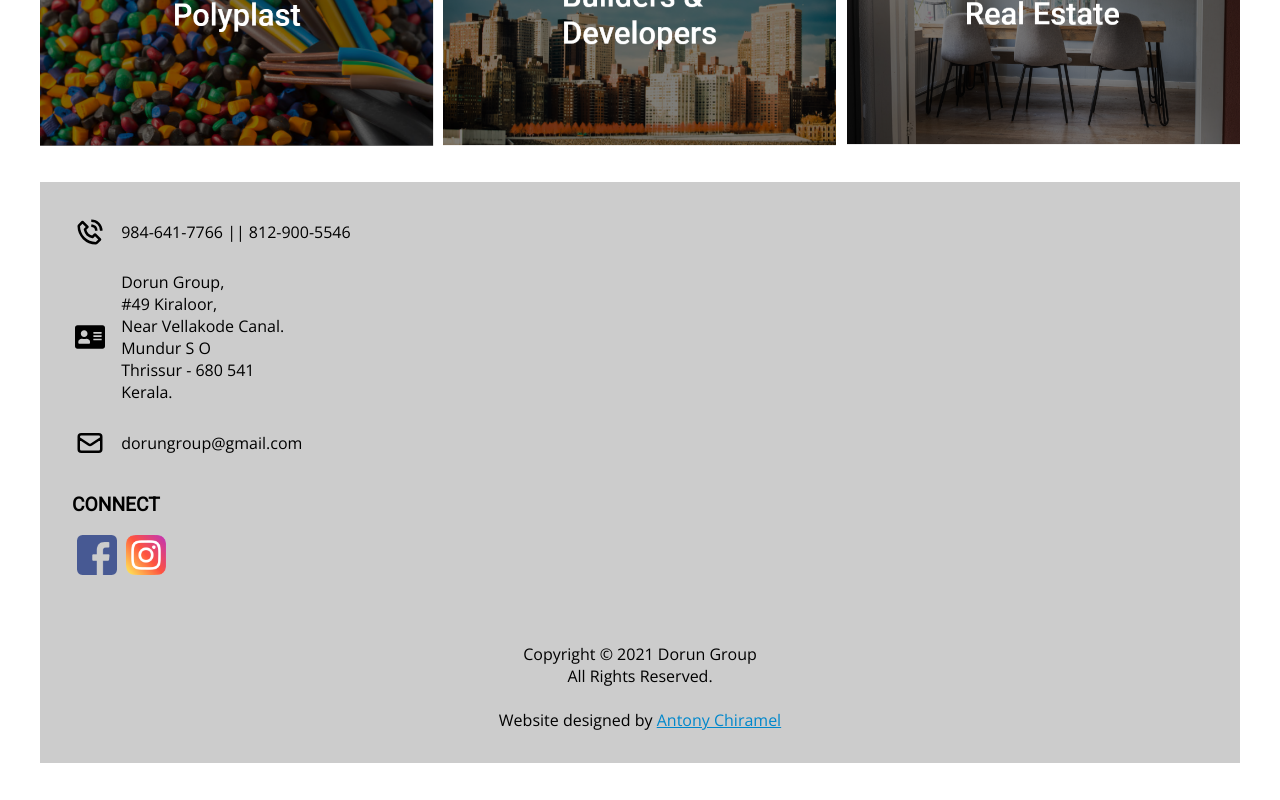
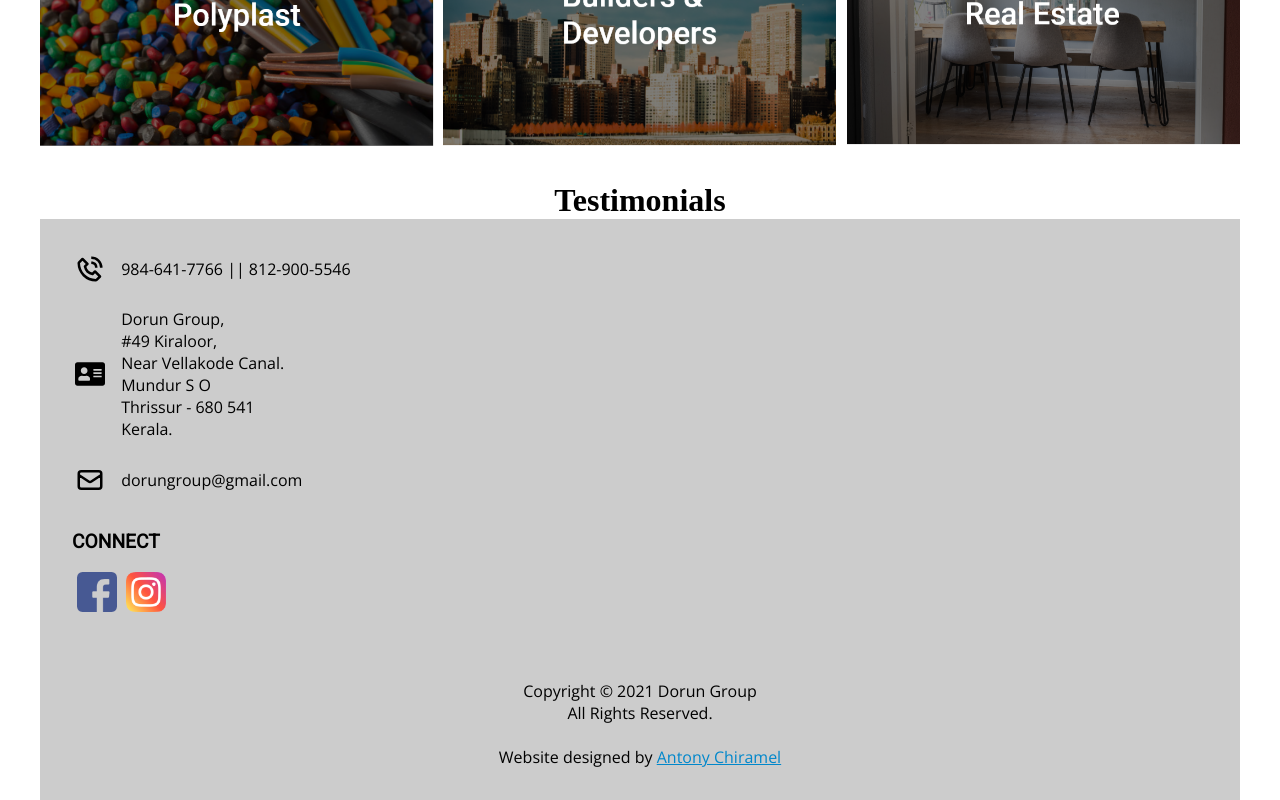
Before and after one commit to dorun-group/dorun_dev, a React (Create React App) app: page / in a window 1280 px wide. Shown: the part 1223-2023 px from the top of the page. Before the commit the page ends 1986 px from the top, so only its background shows below. Built offline with nearby package versions, Linux system fonts and the light colour scheme.

Commit message:
test commit

```diff
--- a/src/pages/Home/Home.js
+++ b/src/pages/Home/Home.js
@@ -19,6 +19,7 @@ const Home = () => {
       <Slider />
       <Hero />
       <Sector />
+      <h1>Testimonials</h1>
       <Footer />
     </div>
   );
```
Also changed, not shown: 1 other file (tests, documents, lock files or other folders).
